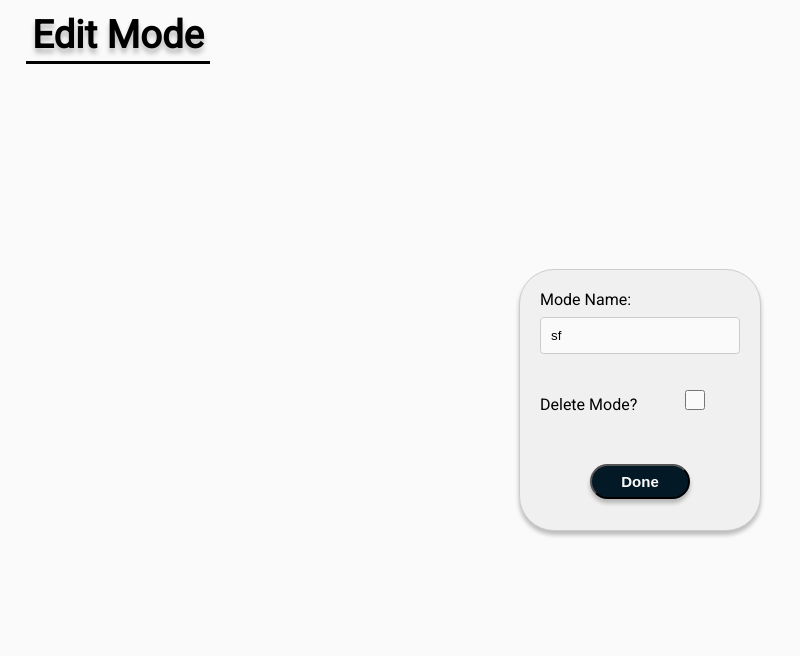
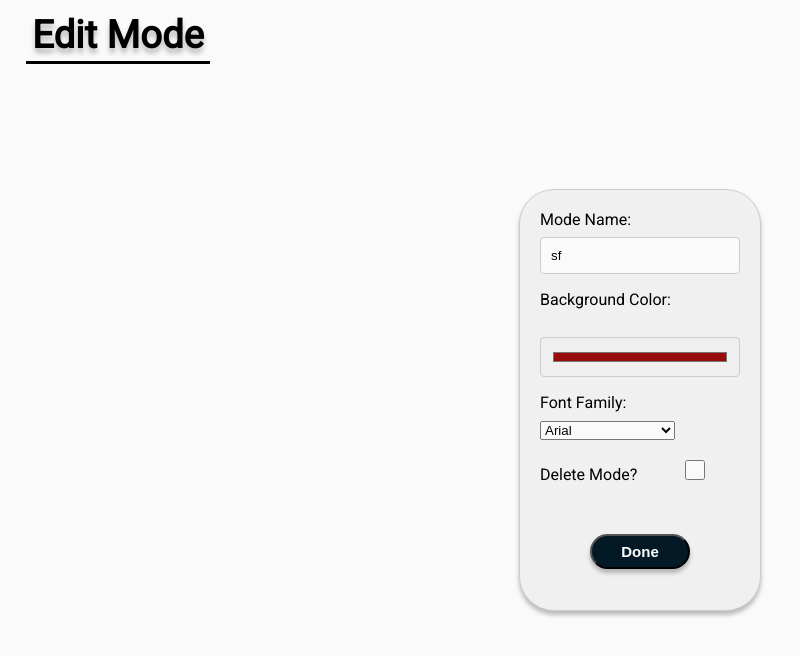
Before and after one commit to joneseth1/NoteMode, a Flask app: page /mode/edit-mode/1 in a window 1280 px wide. Shown: the top 656 px of the page, without its empty margins (0-800 px from the left). Run offline with Flask 3, Linux system fonts and the light colour scheme; a user stored in the database is signed in; data comes from the database, SQL or seed files in the repository; both versions use the stored data as it was after the commit.

Commit message:
Working on UT-3, the database is connected to notes within a mode.

```diff
--- a/app/app.py
+++ b/app/app.py
@@ -2,12 +2,14 @@ from flask import Flask, render_template, request, redirect, url_for, session, j
 from passlib.hash import pbkdf2_sha256
 from views.settings_view import settings
 from views.mode_view import mode
+from views.note_view import notes
 import sqlite3
 
 app = Flask(__name__)
 app.secret_key = 'your_secret_key'
 app.register_blueprint(settings, url_prefix='/settings')
 app.register_blueprint(mode, url_prefix='/mode')
+app.register_blueprint(notes, url_prefix='/notes')
 
 
 # Create SQLite database and table
--- a/app/static/edit_mode.css
+++ b/app/static/edit_mode.css
@@ -29,6 +29,17 @@ input {
     border: 1px solid #ccc;
     border-radius: 4px;
 }
+
+input[type="color"] {
+    margin-top: 20px;
+    width: 100%;
+    padding: 10px;
+    box-sizing: border-box;
+    border: 1px solid #ccc;
+    border-radius: 4px;
+    height: 40px; /* Set the height for visibility */
+}
+
 
 input[type="checkbox"] {
     width: 20px;
@@ -113,7 +124,7 @@ button {
     box-shadow: 0px 4px 4px 0px rgba(0, 0, 0, 0.25);
 
     width: 200px;
-    height: 220px;
+    height: 380px;
     background-color: #f0f0f0;
     border: 1px solid #ccc;
     text-align: left;
--- a/app/templates/edit_mode.html
+++ b/app/templates/edit_mode.html
@@ -18,7 +18,19 @@
         <form method="POST" action="{{ url_for('mode.edit_mode', mode_id=mode[0]) }}">
             <label for="mode_name">Mode Name:</label>
             <input type="text" id="mode_name" name="mode_name" value="{{ mode[2] }}" required>
+
+            <label for="background_color">Background Color:</label>
+            <input type="color" id="background_color" name="background_color" value="{{ mode[3] }}">
+
+            <label for="font_family">Font Family:</label>
+            <select id="font_family" name="font_family">
+                <option value="Arial" {{ 'selected' if mode[4] == 'Arial' else '' }}>Arial</option>
+                <option value="Times New Roman" {{ 'selected' if mode[4] == 'Times New Roman' else '' }}>Times New Roman</option>
+                <!-- Add more font options as needed -->
+            </select>
+
             <label for="deleteMode">Delete Mode? &nbsp; &nbsp; &nbsp; &nbsp; &nbsp; <input type="checkbox" id="deleteMode" name="deleteMode"> </label>
+
             <div id='buttonContainer'>
                 <button type="submit">Done</button>
             </div>
--- a/app/templates/home.html
+++ b/app/templates/home.html
@@ -31,7 +31,7 @@
             {% if modes %}
                 {% for mode in modes %}
                     <div class="mode">
-                        <a href="{{ url_for('mode.add_mode') }}">
+                        <a href="{{ url_for('notes.show_notes', mode_id=mode[0]) }}">
                             <span class="material-symbols-outlined" id="btnAdd"></span>
                         </a>
                         <h4 id="createNewModeHeader">{{ mode[2] }}
--- a/app/views/mode_view.py
+++ b/app/views/mode_view.py
@@ -11,11 +11,20 @@ def init_db():
             CREATE TABLE IF NOT EXISTS modes (
                 id INTEGER PRIMARY KEY AUTOINCREMENT,
                 user_id INTEGER,
-                mode_name TEXT
+                mode_name TEXT,
+                background_color TEXT,
+                font_family TEXT
+            )
+        ''')
+        cursor.execute('''
+            CREATE TABLE IF NOT EXISTS notes (
+                id INTEGER PRIMARY KEY AUTOINCREMENT,
+                mode_id INTEGER,
+                content TEXT,
+                FOREIGN KEY (mode_id) REFERENCES modes (id)
             )
         ''')
         conn.commit()
-
 # Initialize the database when the application starts
 init_db()
 
@@ -31,6 +40,8 @@ def get_user_id(username):
 def add_mode():
     if request.method == 'POST':
         mode_name = request.form.get('mode_name')
+        background_color = request.form.get('background_color')
+        font_family = request.form.get('font_family')
 
         if 'username' in session:
             username = session['username']
@@ -41,8 +52,8 @@ def add_mode():
             # Insert new mode into the database with auto-incremented id
             with sqlite3.connect('modes.db') as conn:
                 cursor = conn.cursor()
-                cursor.execute('INSERT INTO modes (user_id, mode_name) VALUES (?, ?)',
-                               (user_id, mode_name))
+                cursor.execute('INSERT INTO modes (user_id, mode_name, background_color, font_family) VALUES (?, ?, ?, ?)',
+                               (user_id, mode_name, background_color, font_family))
                 mode_id = cursor.lastrowid
 
             return redirect(url_for('mode.list_modes'))
@@ -65,7 +76,7 @@ def list_modes():
             cursor.execute('SELECT * FROM modes WHERE user_id = ?', (user_id,))
             modes = cursor.fetchall()
             for mode in modes:
-                print(f"Mode_name: {mode[2]}")
+                print(f"Mode_name: {mode[2]}, Background Color: {mode[3]}, Font Family: {mode[4]}")
 
         return render_template('home.html', modes=modes)
 
@@ -80,11 +91,11 @@ def get_mode_by_id(mode_id):
     return mode
 
 # Helper function to update mode details by ID
-def update_mode(mode_id, mode_name):
+def update_mode(mode_id, mode_name, background_color, font_family):
     with sqlite3.connect('modes.db') as conn:
         cursor = conn.cursor()
-        cursor.execute('UPDATE modes SET mode_name = ? WHERE id = ?',
-                       (mode_name, mode_id))
+        cursor.execute('UPDATE modes SET mode_name = ?, background_color = ?, font_family = ? WHERE id = ?',
+                       (mode_name, background_color, font_family, mode_id))
         conn.commit()
 
 
@@ -100,6 +111,8 @@ def edit_mode(mode_id):
         if request.method == 'POST':
             # Update mode details
             mode_name = request.form.get('mode_name')
+            background_color = request.form.get('background_color')
+            font_family = request.form.get('font_family')
             delete_mode = request.form.get('deleteMode')  # Check if the checkbox is selected
 
             if delete_mode is not None:  # Check if the checkbox is selected
@@ -110,7 +123,7 @@ def edit_mode(mode_id):
                 return redirect(url_for('mode.list_modes'))
             else:
                 # Update mode details if the checkbox is not selected
-                update_mode(mode_id, mode_name)
+                update_mode(mode_id, mode_name, background_color, font_family)
                 return redirect(url_for('mode.list_modes'))
 
         return render_template('edit_mode.html', mode=mode)
```
Also changed, not shown: app/templates/notes.html (added, +16 -0 lines), app/views/note_view.py (added, +26 -0 lines), modes.db.
